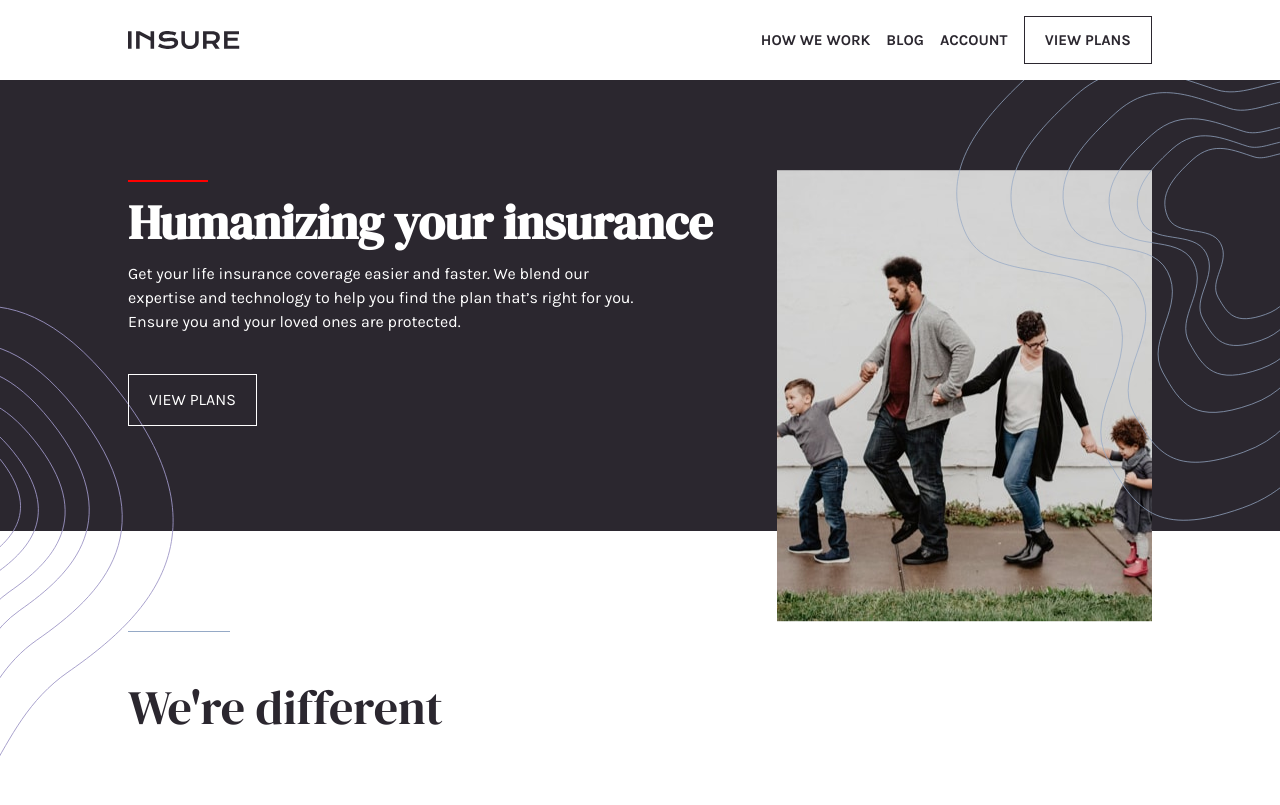
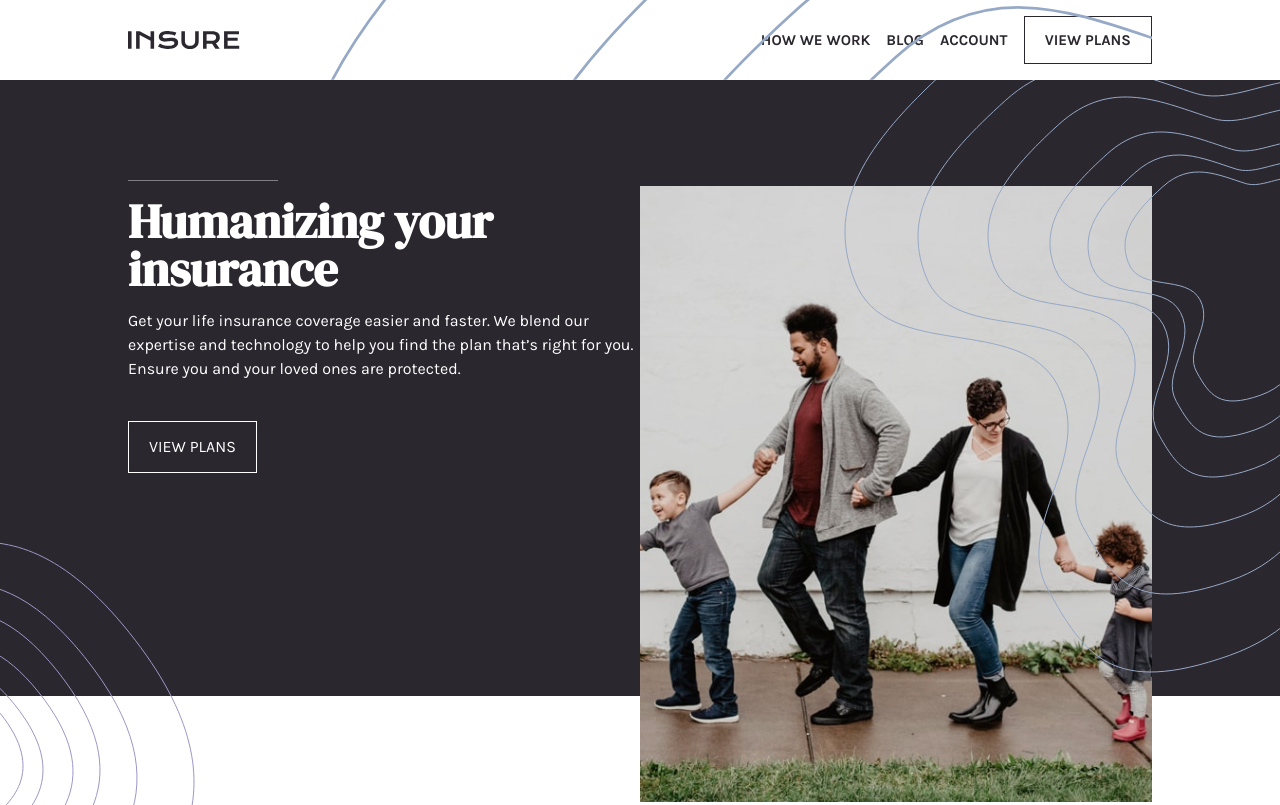
Before and after one commit to jmnyarega/insure-landing-page, a website: page index.html in a window 1280 px wide. Shown: the top 805 px of the page. Drawn offline with Linux system fonts and the light colour scheme.

Commit message:
- Tablet verson

```diff
--- a/css/components/_footer.scss
+++ b/css/components/_footer.scss
@@ -5,10 +5,10 @@
     background-image: url(../../images/bg-pattern-footer-mobile.svg);
     background-repeat: no-repeat;
     background-color: abstract.$very-light-gray;
-    padding-top: 5.25rem;
-    background-position: top center;
+    padding: 5.25rem 4rem;
+    background-position: top left;
 
-    @media (min-width: 60rem) {
+    @media (min-width: 45rem) {
         background-image: url(../../images/bg-pattern-footer-desktop.svg);
         background-position: unset;
     }
@@ -51,9 +51,15 @@
 
     &__links {
         margin-top: 2.375rem;
+        display: grid;
+        grid-gap: 2.375rem;
+
+        @media (min-width: 45rem) {
+            grid-template-columns: repeat(2, 1fr);
+        }
+
         @media (min-width: 60rem) {
-            display: flex;
-            justify-content: space-between;
+            grid-template-columns: repeat(4, 1fr);
         }
     }
 
@@ -63,7 +69,7 @@
 
     &__items + &__items {
         margin-top: 2.375rem;
-        @media (min-width: 60rem) {
+        @media (min-width: 45rem) {
             margin: unset;
         }
     }
--- a/css/components/_header.scss
+++ b/css/components/_header.scss
@@ -28,12 +28,23 @@
 
         padding-top: 3rem;
         min-height: 100vh;
+        background-color: abstract.$very-dark-violet;
 
-        background-image: url(../../images/bg-pattern-mobile-nav.svg);
-        background-repeat: no-repeat;
-        background-position: bottom center;
-        background-color: abstract.$very-dark-violet;
-        background-size: 100% auto;
+        &::after {
+            content: "";
+            position: absolute;
+            bottom: 0;
+            left: 0;
+            right: 0;
+
+            min-height: 16.625rem;
+            width: 100%;
+
+            background-image: url(../../images/bg-pattern-mobile-nav.svg);
+            background-repeat: no-repeat;
+            background-position: bottom center;
+            background-size: 100% auto;
+        }
 
         &__items {
             display: flex;
@@ -77,6 +88,6 @@
 
 #toggle:checked ~ .nav {
     opacity: 1;
-    z-index: 1;
+    z-index: 3;
     height: auto;
 }
--- a/css/components/_hero.scss
+++ b/css/components/_hero.scss
@@ -1,4 +1,5 @@
 @use 'abstract';
+@use '../shared/_layout.scss';
 
 .hero {
     background-color: abstract.$very-dark-violet;
@@ -9,7 +10,6 @@
             content: "";
             position: absolute;
             background-repeat: no-repeat;
-            background-size: contain;
             z-index: 2;
         }
 
@@ -18,12 +18,12 @@
             width: 31.5rem;
             height: 100%;
             left: 0;
-            bottom: -50%;
+            bottom: -75%;
         }
 
         &::after {
             background-image: url(../../images/bg-pattern-intro-right-desktop.svg);
-            width: 20.25rem;
+            width: 27.25rem;
             height: 100%;
             right: 0;
             top: 0;
@@ -34,6 +34,8 @@
         @media (min-width: 60rem) {
             display: flex;
             flex-direction: row-reverse;
+            width: 80%;
+            margin-inline: auto;
         }
     }
 
@@ -41,29 +43,47 @@
         width: 100%;
         object-fit: cover;
         @media (min-width: 60rem) {
-            width: unset;
+            width: 50%;
             position: relative;
             align-self: flex-start;
 
-            transform: translateY(20%);
+            transform: translateY(6.625rem);
         }
     }
 
     &__intro {
         padding-top: 6.25rem;
         padding-bottom: 5.6875rem;
-        overflow: visible;
-        background-image: url(../../images/bg-pattern-intro-left-mobile.svg),
-        url(../../images/bg-pattern-intro-right-mobile.svg);
-        background-repeat: no-repeat;
-        background-position: top left, bottom -100% right;
         color: abstract.$white;
-
         position: relative;
         z-index: 2;
-        @media (min-width: 60rem) {
-            background: unset;
+
+        &::before, &::after {
+            content: "";
+            position: absolute;
+            background-repeat: no-repeat;
+            z-index: 2;
+            @media (min-width: 60rem) {
+                content: initial;
+            }
         }
+
+        &::before {
+            background-image: url(../../images/bg-pattern-intro-left-mobile.svg);
+            width: 10.5rem;
+            height: 100%;
+            left: 0;
+            top: 0;
+        }
+
+        &::after {
+            background-image: url(../../images/bg-pattern-intro-right-mobile.svg);
+            width: 7.5rem;
+            height: 70%;
+            right: 0;
+            top: 70%;
+        }
+
     }
 
     &__button {
@@ -73,6 +93,10 @@
     &__text {
         margin-top: 1rem;
         max-width: 55ch;
+        margin-inline: auto;
+        @media (min-width: 60rem) {
+            margin-inline: initial;
+        }
     }
 
     &__title {
@@ -84,9 +108,9 @@
             &::before {
                 content: "";
                 display: block;
-                background-color: red;
-                height: 2px;
-                width: 5rem;
+                background-color: abstract.$dark-grayish-violet;
+                height: 1px;
+                width: 9.375rem;
                 margin-bottom: 1rem;
             }
         }
--- a/css/components/_specials.scss
+++ b/css/components/_specials.scss
@@ -2,6 +2,9 @@
 
 .specials {
     padding-block: 8.75rem;
+    @media (min-width: 60rem) {
+        padding-block: 19.0625rem 10.375rem;
+    }
 
     &__items {
         @media (min-width: 60rem) {
@@ -41,7 +44,7 @@
             &::before {
                 content: "";
                 height: 1px;
-                width: 50%;
+                width: 9.375rem;
                 background-color: abstract.$grayish-blue;
                 position: absolute;
                 top: -2.5rem;
--- a/css/shared/_layout.scss
+++ b/css/shared/_layout.scss
@@ -2,7 +2,7 @@
     max-width: 90rem;
     padding-inline: 1rem;
 
-    @media (min-width: 45rem) {
+    @media (min-width: 60rem) {
         width: 80%;
         margin-inline: auto;
         padding-inline: initial;
--- a/index.html
+++ b/index.html
@@ -42,9 +42,13 @@
     </header>
     <main>
       <section class="hero">
-        <div class="hero__container container">
+        <div class="hero__container">
           <img
             src="./images/image-intro-mobile.jpg"
+            srcset="
+              ./images/image-intro-mobile.jpg   1w,
+              ./images/image-intro-desktop.jpg 40w
+            "
             class="hero__img"
             alt=""
             aria-hidden="true"
```
Also changed, not shown: css/index.css.
